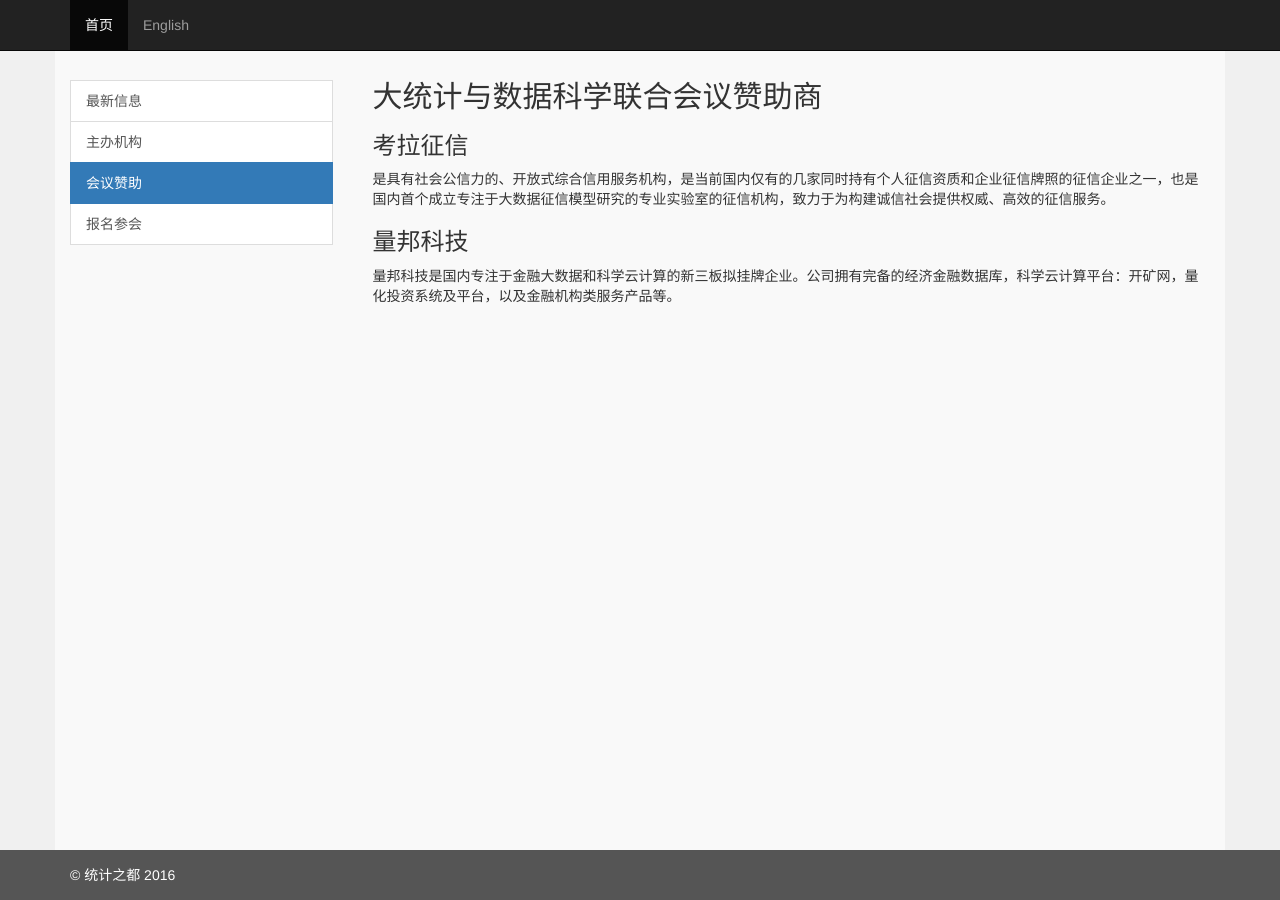
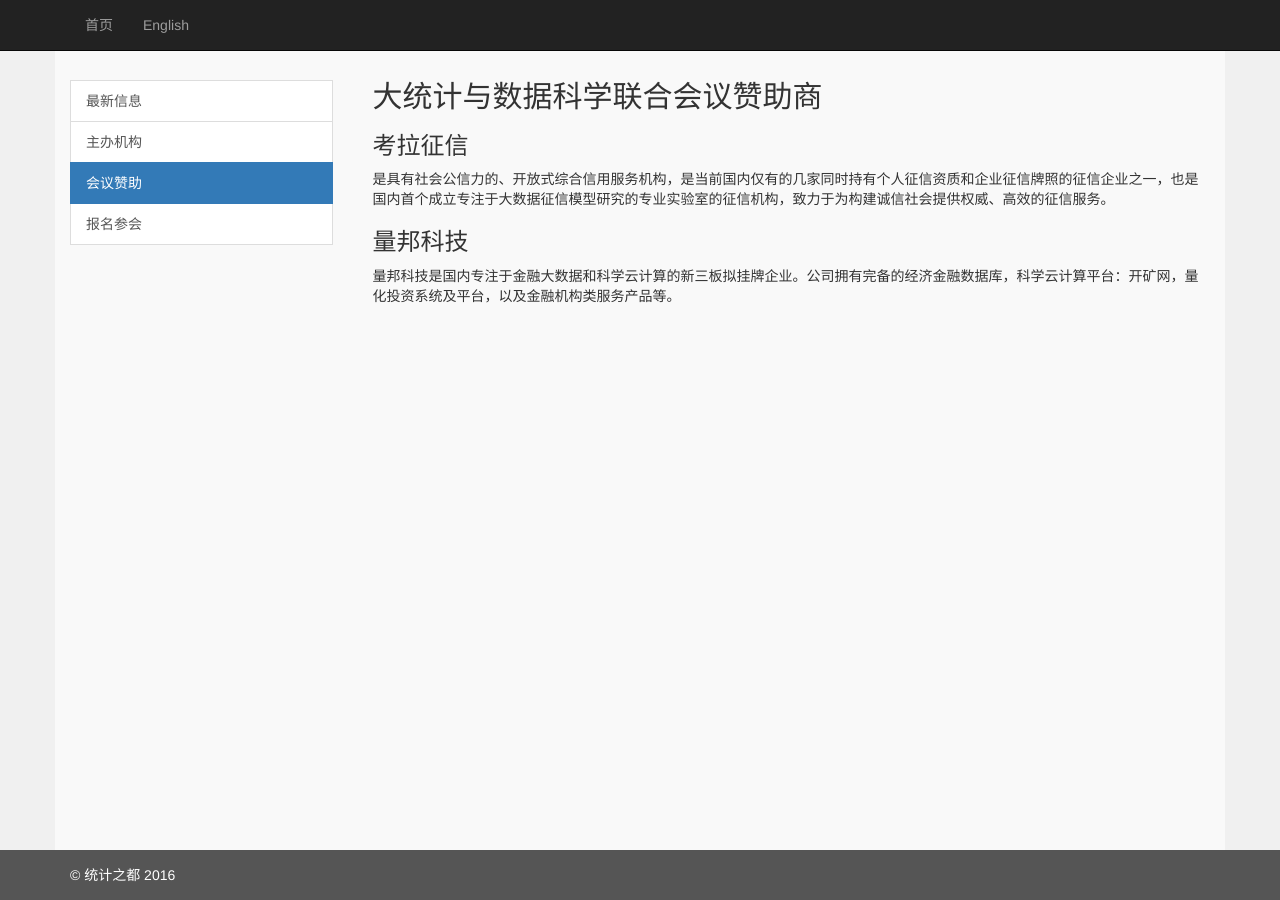
Before and after one commit to cosname/stat2016, a Jekyll site: the page built from sponsors.md, in a window 1280 px wide. Built offline with Jekyll 4.4.1, drawn with Linux system fonts in a browser that asks for light colours.

Commit message:
tweaks for header

```diff
--- a/_includes/header.html
+++ b/_includes/header.html
@@ -5,8 +5,8 @@
 
       <div class="collapse navbar-collapse" id="myNavbar">
         <ul class="nav navbar-nav">
-          <li class="active"><a href="{{ "/" | prepend: site.baseurl }}">首页</a></li>
-          <li><a href="{{ "/en/" | prepend: site.baseurl }}">English</a></li>
+          <li {% if page.url == '/' %} class="active" {% endif %}><a href="{{ '/' | prepend: site.baseurl }}">首页</a></li>
+          <li {% if page.url == '/en/' %} class="active" {% endif %}><a href="{{ '/en/' | prepend: site.baseurl }}">English</a></li>
         </ul>
       </div>
 
```
